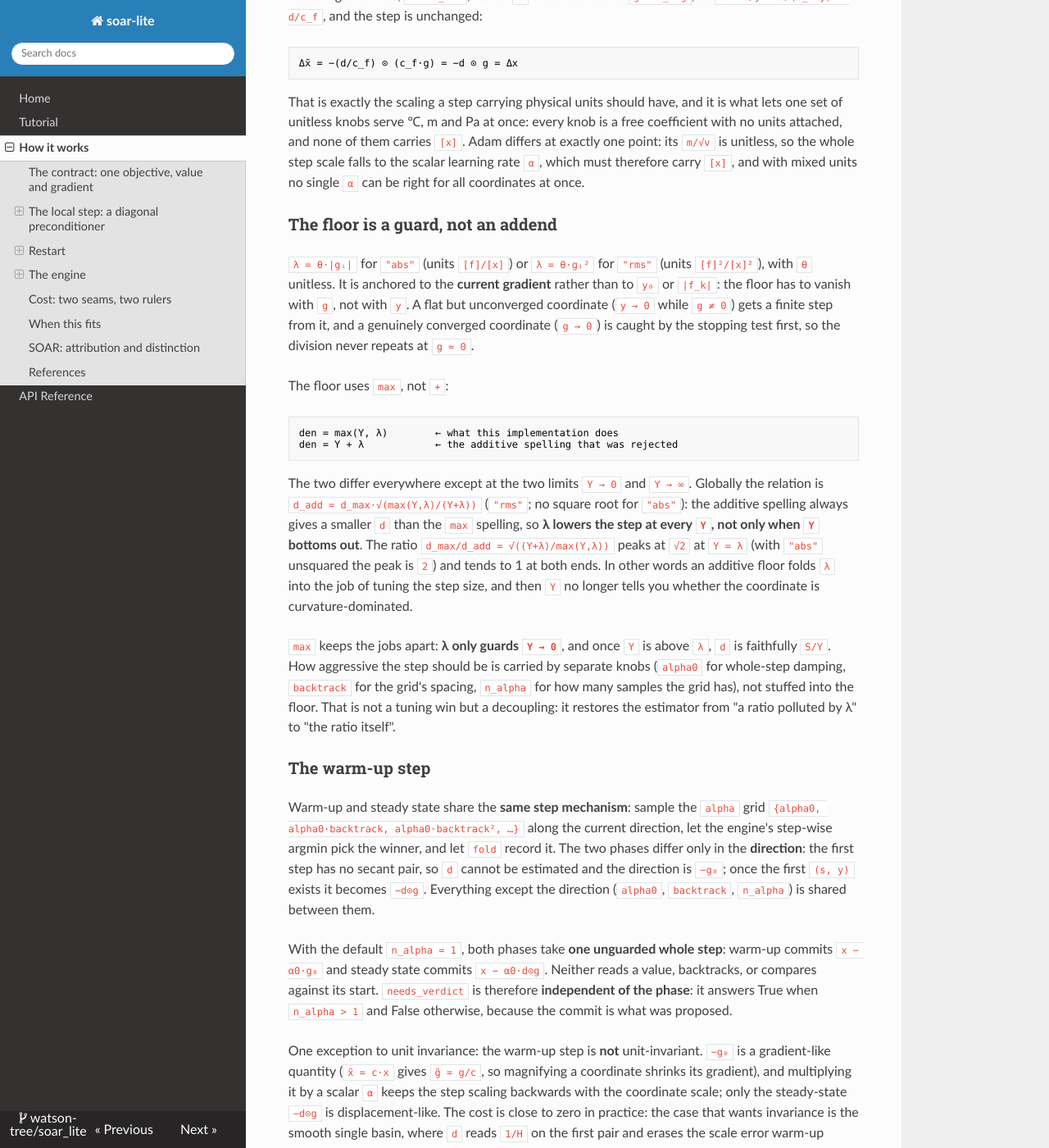
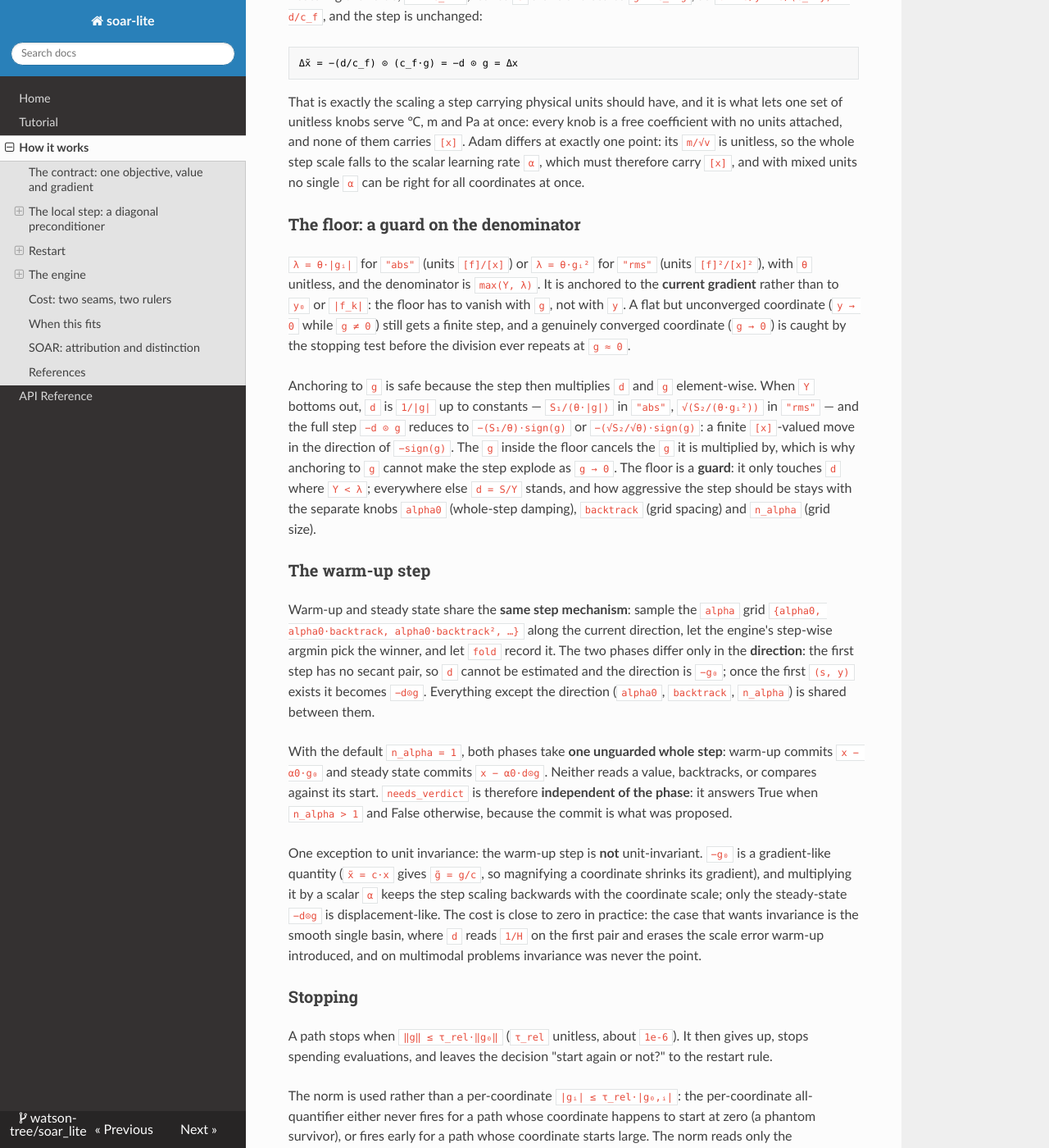
Before and after one commit to watson-tree/soar_lite, an MkDocs documentation site: the page built from docs/explanation/how-it-works.md, in a window 1280 px wide and 1400 px high, scrolled down 2088 px. Shown: the whole window at 82% size. Built offline with MkDocs 1.6.1, drawn with Linux system fonts in a browser that asks for light colours; nearby versions of some CDN libraries.

Commit message:
docs: keep the rejected additive floor in DEPRECATED, explain why g
The floor section carried two unrelated jobs: why the floor anchors to the
gradient, and why the additive spelling was rejected. Only the first is
explanation; the second is a record of a direction not taken, which is what
DEPRECATED.md exists for.

- The `+` spelling, its `√2` deflation peak and the "Y stops answering
  curvature-dominated" verdict move to a new DEPRECATED entry.
- What stays is why anchoring to `g` is safe: `d` is `1/|g|` up to constants
  where `Y` bottoms out, so the element-wise `d ⊙ g` cancels that `g` and the
  step keeps a finite `[x]`-valued size instead of exploding as `g → 0`.
- README and the tutorial stop advertising "why the floor is a floor and not
  an addend" and name the anchor instead.

````diff
--- a/docs/explanation/how-it-works.md
+++ b/docs/explanation/how-it-works.md
@@ -103,37 +103,26 @@ differs at exactly one point: its `m/√v` is unitless, so the whole step scale
 falls to the scalar learning rate `α`, which must therefore carry `[x]`, and with
 mixed units no single `α` can be right for all coordinates at once.
 
-### The floor is a guard, not an addend
+### The floor: a guard on the denominator
 
 `λ = θ·|gᵢ|` for `"abs"` (units `[f]/[x]`) or `λ = θ·gᵢ²` for `"rms"` (units
-`[f]²/[x]²`), with `θ` unitless. It is anchored to the **current gradient**
-rather than to `y₀` or `|f_k|`: the floor has to vanish with `g`, not with `y`. A
-flat but unconverged coordinate (`y → 0` while `g ≠ 0`) gets a finite step from
-it, and a genuinely converged coordinate (`g → 0`) is caught by the stopping test
-first, so the division never repeats at `g ≈ 0`.
+`[f]²/[x]²`), with `θ` unitless, and the denominator is `max(Y, λ)`. It is
+anchored to the **current gradient** rather than to `y₀` or `|f_k|`: the floor
+has to vanish with `g`, not with `y`. A flat but unconverged coordinate
+(`y → 0` while `g ≠ 0`) still gets a finite step, and a genuinely converged
+coordinate (`g → 0`) is caught by the stopping test before the division ever
+repeats at `g ≈ 0`.
 
-The floor uses `max`, not `+`:
-
-```text
-den = max(Y, λ)        ← what this implementation does
-den = Y + λ            ← the additive spelling that was rejected
-```
-
-The two differ everywhere except at the two limits `Y → 0` and `Y → ∞`.
-Globally the relation is `d_add = d_max·√(max(Y,λ)/(Y+λ))` (`"rms"`; no square
-root for `"abs"`): the additive spelling always gives a smaller `d` than the
-`max` spelling, so **λ lowers the step at every `Y`, not only when `Y` bottoms
-out**. The ratio `d_max/d_add = √((Y+λ)/max(Y,λ))` peaks at `√2` at `Y = λ` (with
-`"abs"` unsquared the peak is `2`) and tends to 1 at both ends. In other words an
-additive floor folds `λ` into the job of tuning the step size, and then `Y` no
-longer tells you whether the coordinate is curvature-dominated.
-
-`max` keeps the jobs apart: **λ only guards `Y → 0`**, and once `Y` is above `λ`,
-`d` is faithfully `S/Y`. How aggressive the step should be is carried by separate
-knobs (`alpha0` for whole-step damping, `backtrack` for the grid's spacing,
-`n_alpha` for how many samples the grid has), not stuffed into the floor. That is
-not a tuning win but a decoupling: it restores the estimator from "a ratio
-polluted by λ" to "the ratio itself".
+Anchoring to `g` is safe because the step then multiplies `d` and `g`
+element-wise. When `Y` bottoms out, `d` is `1/|g|` up to constants — `S₁/(θ·|g|)`
+in `"abs"`, `√(S₂/(θ·gᵢ²))` in `"rms"` — and the full step `−d ⊙ g` reduces to
+`−(S₁/θ)·sign(g)` or `−(√S₂/√θ)·sign(g)`: a finite `[x]`-valued move in the
+direction of `−sign(g)`. The `g` inside the floor cancels the `g` it is
+multiplied by, which is why anchoring to `g` cannot make the step explode as
+`g → 0`. The floor is a **guard**: it only touches `d` where `Y < λ`; everywhere
+else `d = S/Y` stands, and how aggressive the step should be stays with the
+separate knobs `alpha0` (whole-step damping), `backtrack` (grid spacing) and
+`n_alpha` (grid size).
 
 ### The warm-up step
 
````
Also changed, not shown: DEPRECATED.md (+40 -0 lines), README.md (+1 -1 lines), docs/tutorial/getting-started.md (+1 -1 lines).
